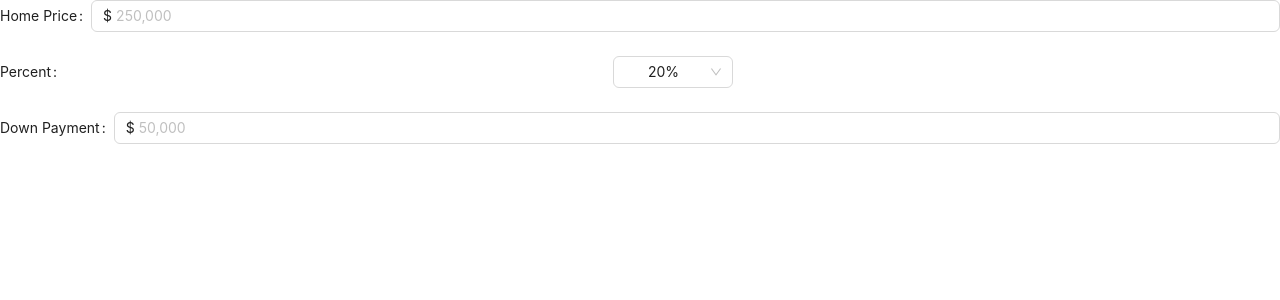
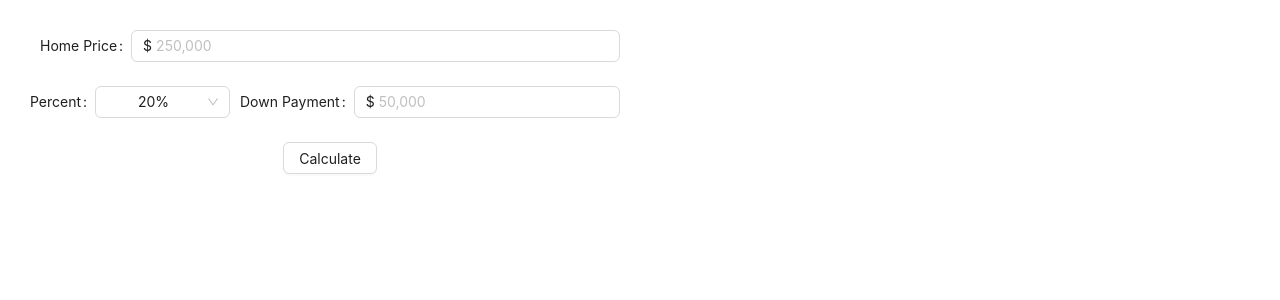
Before and after one commit to VincentPauley/mortgage-visualizer, a React (Create React App) app: page / in a window 1280 px wide. Shown: the top 300 px of the page. Built offline with nearby package versions, Linux system fonts and the light colour scheme.

Commit message:
basic monthly calculation helper

```diff
--- a/src/App.tsx
+++ b/src/App.tsx
@@ -1,11 +1,20 @@
 import { useState } from 'react';
-import { Form } from 'antd';
-
+import { Form, Row, Col, Layout, Button } from 'antd';
 import './App.css';
 
 // components
 import DollarEntry from './components/shared/DollarEntry';
 import PercentInput from './components/shared/PercentInput';
+import DetermineMortgagePayment from './util/determine-mortgage-payment';
+
+const { Content } = Layout;
+
+DetermineMortgagePayment({
+  homePrice: 100000,
+  downPayment: 20000,
+  interestRate: 0.05,
+  months: 120 // 30 YR
+});
 
 function App() {
   const [homePrice, setHomePrice] = useState(0);
@@ -17,59 +26,52 @@ function App() {
   const handleDownPaymentChange = (dollarAmount: number) =>
     setDownPayment(dollarAmount);
 
+  const calculate = () => {
+    console.log('home price: ', homePrice);
+    console.log('down payment: ', downPayment);
+  };
+
   // useState
   return (
-    <div className="App">
+    <Content
+      className="App"
+      style={{
+        padding: 30,
+        maxWidth: 600
+      }}
+    >
       <Form>
+        <Row gutter={16}>
+          <Col span={24}>
             <DollarEntry
               label="Home Price"
               name="homePrice"
               placeholder="250,000"
               onUpdate={handleHomePriceChange}
             />
+          </Col>
+        </Row>
+        <Row>
+          <Col span={8}>
             <PercentInput />
+          </Col>
+          <Col span={16}>
             <DollarEntry
               label="Down Payment"
               name="downPayment"
               placeholder="50,000"
               onUpdate={handleDownPaymentChange}
             />
+          </Col>
+        </Row>
+        <Row>
+          <Col span={24}>
+            <Button onClick={calculate}>Calculate</Button>
+          </Col>
+        </Row>
       </Form>
-    </div>
+    </Content>
   );
 }
 
 export default App;
-
-// TX +884K
-// FL +707K
-// NC +260K
-// AZ +208K
-// GA +201K
-// SC +164K
-// TN +141K
-// UT +109K
-// ID +100K
-// WA +81K
-// NV +73K
-// CO +66K
-// OK +60K
-// VA +52K
-// AL +50K
-// IN +48K
-// MT +39K
-// AR +34K
-// DE +28K
-// SD +23K
-// MO +23K
-// ME +23K
-
-// NJ -27K
-// PA -31K
-// MI -43K
-// OH -43K
-// MA -48K
-// LA -68K
-// IL -230K
-// CA -509K
-// NY -524K
--- a/src/components/shared/DollarEntry.tsx
+++ b/src/components/shared/DollarEntry.tsx
@@ -30,7 +30,6 @@ const DollarEntry = (props: Props) => {
     if (validEntry) {
       setValid(true);
       const escapedEntry = value.replace(/,/g, '');
-      console.log(escapedEntry);
       const newValue = parseFloat(escapedEntry);
       onUpdate(newValue);
     } else {
@@ -39,7 +38,14 @@ const DollarEntry = (props: Props) => {
   };
 
   return (
-    <Form.Item label={label} name={name}>
+    <Form.Item
+      label={label}
+      name={name}
+      style={{
+        paddingLeft: 10,
+        paddingRight: 10
+      }}
+    >
       <Input
         prefix="$"
         placeholder={placeholder}
--- a/src/components/shared/PercentInput.tsx
+++ b/src/components/shared/PercentInput.tsx
@@ -18,14 +18,11 @@ const PercentInput = () => {
 
   return (
     <Form.Item label="Percent">
-      <Space wrap>
-        <Select
-          onChange={handleChange}
-          defaultValue={options[3]}
-          style={{ width: 120 }}
-          options={options}
-        />
-      </Space>
+      <Select
+        onChange={handleChange}
+        defaultValue={options[3]}
+        options={options}
+      />
     </Form.Item>
   );
 };
--- /dev/null
+++ b/src/util/determine-mortgage-payment.ts
@@ -0,0 +1,35 @@
+interface MortgageAttributes {
+  homePrice: number;
+  downPayment: number;
+  interestRate: number;
+  months: number;
+}
+
+/**
+ *
+ * This mortgage Calculation is based on:
+ *
+ * M = P [ i(1 + i)^n ] / [ (1 + i)^n – 1].
+
+Here’s a breakdown of each of the variables:
+
+M = Total monthly payment
+P = The total amount of your loan
+I = Your interest rate, as a monthly percentage
+N = The total amount of months in your timeline for paying off your mortgage
+ */
+const DetermineMortgagePayment = (attributes: MortgageAttributes): number => {
+  const { homePrice, downPayment, interestRate, months } = attributes;
+
+  const PRINCIPAL = homePrice - downPayment;
+  const MONTHLY_INTEREST = interestRate / 12;
+
+  const INTEREST_FACTOR = Math.pow(1 + MONTHLY_INTEREST, months);
+
+  const MONTHLY_PAYMENT =
+    (PRINCIPAL * (MONTHLY_INTEREST * INTEREST_FACTOR)) / (INTEREST_FACTOR - 1);
+
+  return MONTHLY_PAYMENT;
+};
+
+export default DetermineMortgagePayment;
```
Also changed, not shown: src/components/HomePrice.tsx (deleted, +0 -105 lines). Lines whose indentation alone changed are shown as unchanged.
